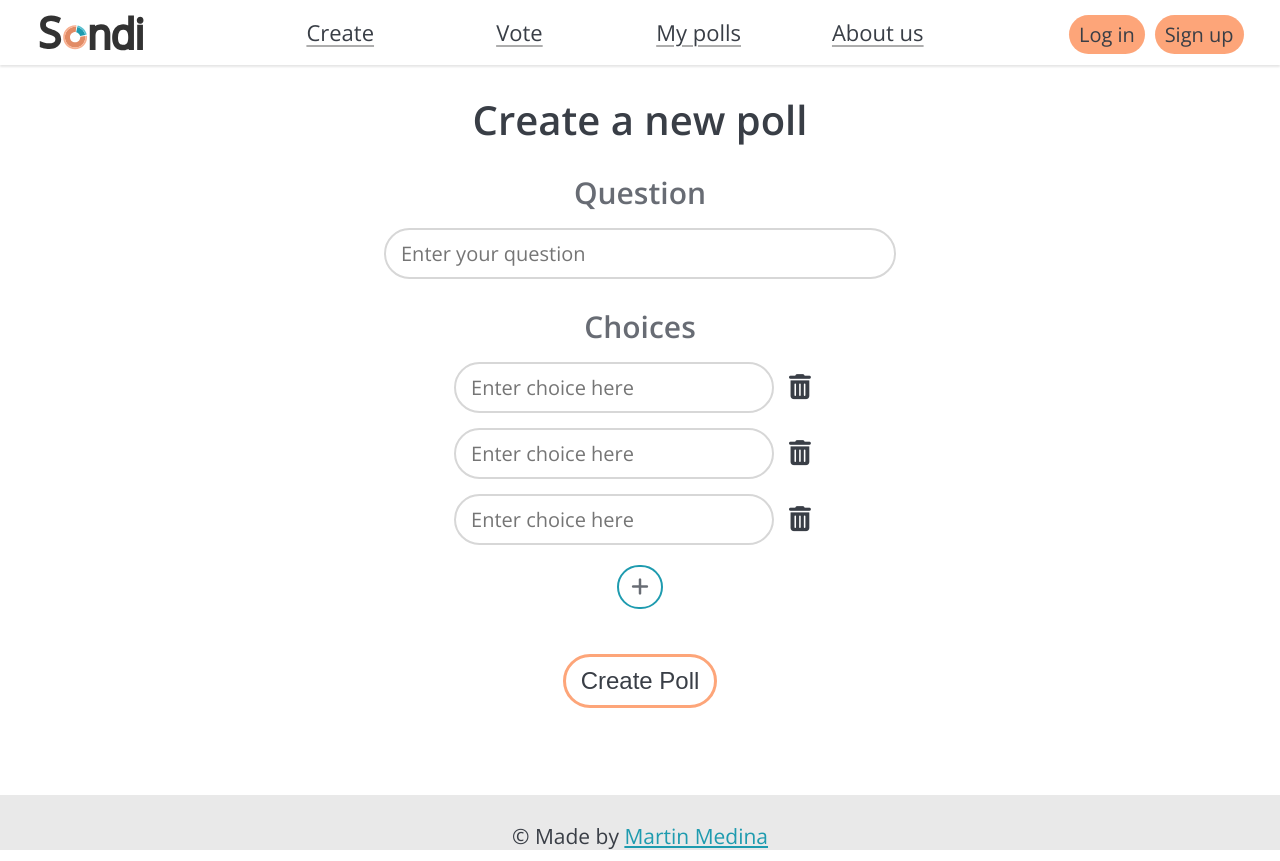
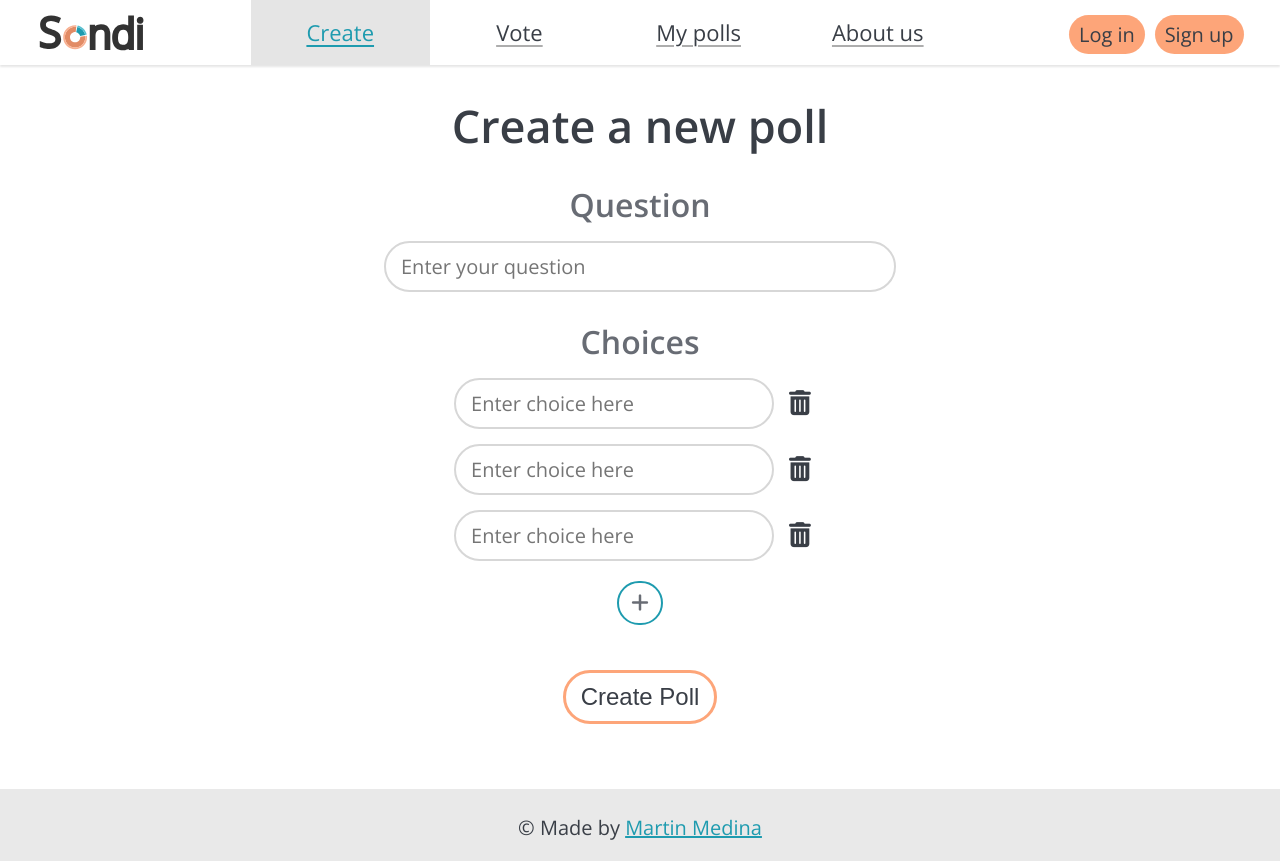
Before and after one commit to medinammartin3/Sondi, a Django app: page /polls/create in a window 1280 px wide. Run offline with Django 4.2, Linux system fonts and the light colour scheme; some libraries are stand-ins or nearby versions.

Commit message:
create html and css update

```diff
--- a/polls/static/polls/style.css
+++ b/polls/static/polls/style.css
@@ -3,17 +3,21 @@ main{
 }
 
 h1{
-    font-size: 40px;
+    font-size: 45px;
     margin-bottom: 25px;
 }
 
 h2{
-    font-size: 30px;
+    font-size: 32px;
     color: #686c74;
     margin-bottom: 15px;
 }
 
-p{
+form{
+    margin: 0;
+}
+
+main p{
     margin: 0;
 }
 
--- a/polls/templates/polls/create.html
+++ b/polls/templates/polls/create.html
@@ -7,7 +7,8 @@
 {% static 'polls/style.css' %}
 {% endblock %}
 
-{% block extraLinks %}
+{% block createSelected %}
+class="selected"
 {% endblock %}
 
 {% block content %}
--- a/static/base.css
+++ b/static/base.css
@@ -95,7 +95,7 @@ nav > ul a:hover{
 }
 
 .selected{
-    background-color: #f4f4f4;
+    background-color: #e5e5e5 !important;
     color: #1e9baf;
     text-decoration-color: #1e9baf;
 }
@@ -104,12 +104,12 @@ footer{
     background-color: #e9e9e9;
     text-align: center;
     width: 100%;
-    height: 80px;
+    height: 75px;
 }
 
 footer p{
-    font-size: 21px;
-    margin-top: 27px;
+    font-size: 20px;
+    padding-top: 5px;
 }
 
 footer a{
--- a/templates/base.html
+++ b/templates/base.html
@@ -16,7 +16,7 @@
         <nav>
             <a href="{% url 'home:index' %}"><img src="{% static 'images/sondi-logo.svg' %}" alt="Logo" width="120px"></a>
             <ul>
-                <li><a href="" {% block createSelected %}{% endblock %}>Create</a></li>
+                <li><a href="{% url 'polls:create' %}" {% block createSelected %}{% endblock %}>Create</a></li>
                 <li><a href="" {% block voteSelected %}{% endblock %}>Vote</a></li>
                 <li><a href="" {% block mypollsSelected %}{% endblock %}>My polls</a></li>
                 <li><a href="" {% block aboutusSelected %}{% endblock %}>About us</a></li>
```
